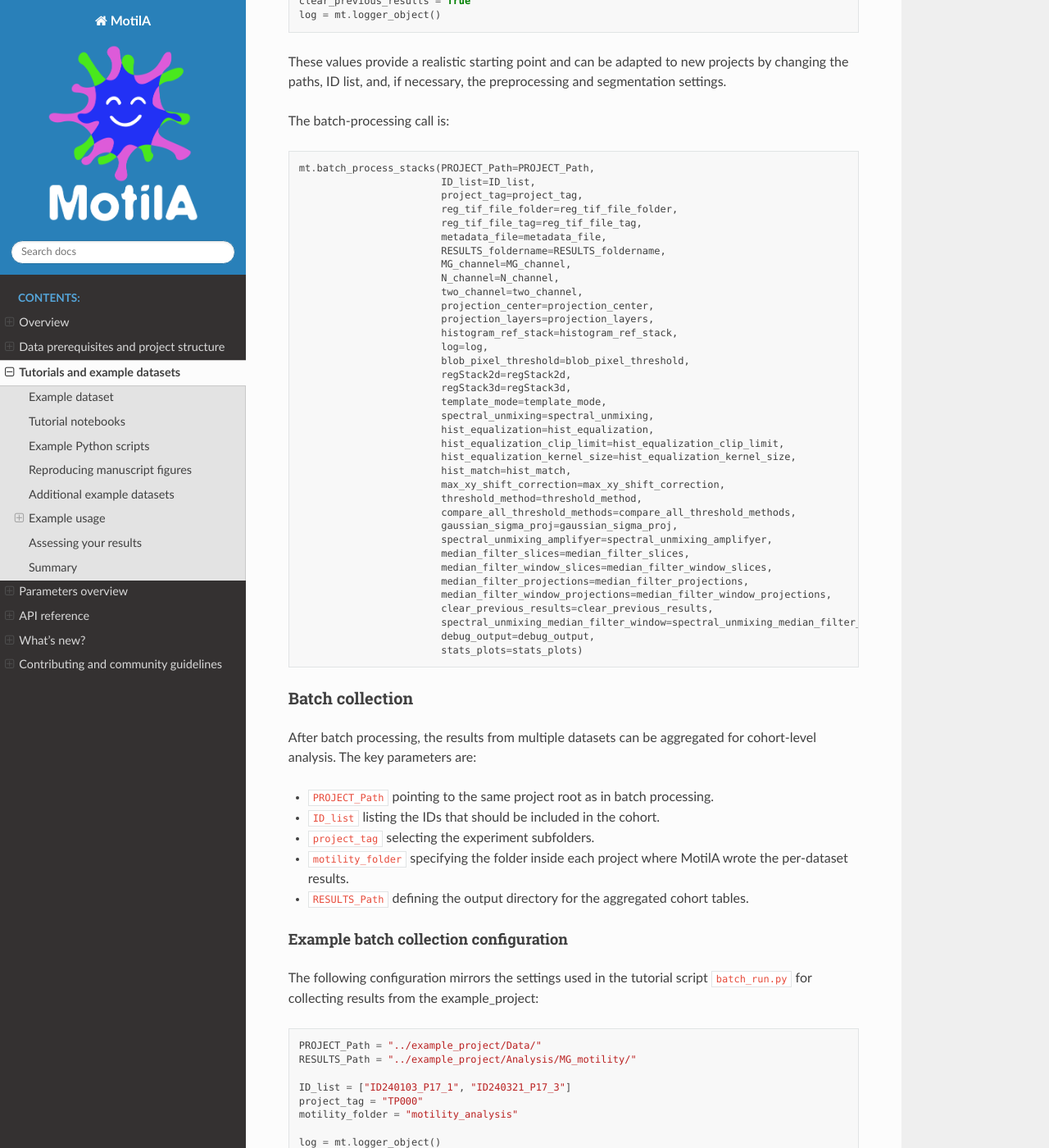
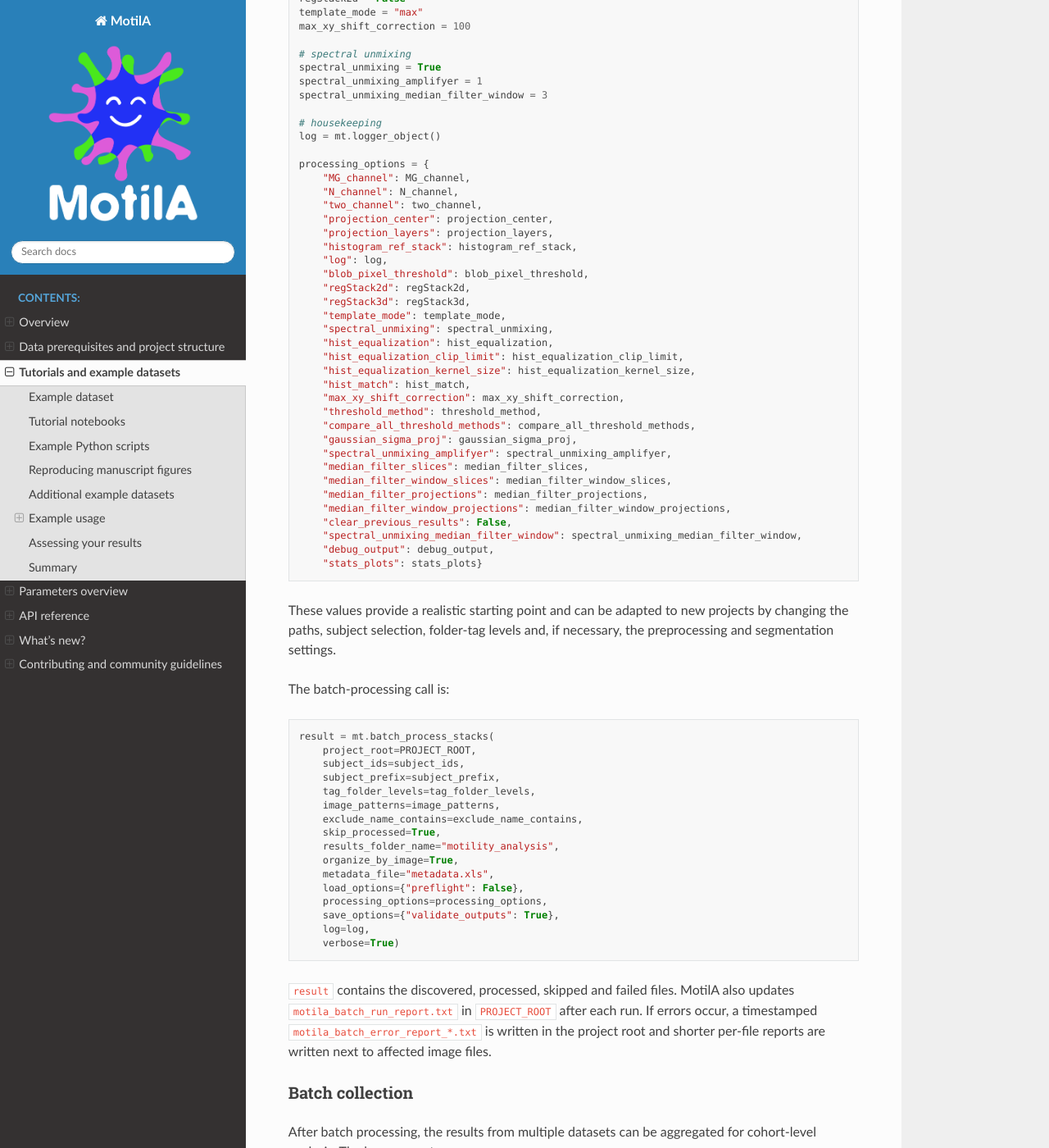
Before and after one commit to FabrizioMusacchio/MotilA, a Sphinx documentation site: the page built from docs/source/tutorials.rst, in a window 1280 px wide and 1400 px high, scrolled down 8500 px. Shown: the whole window at 82% size. Built offline with Sphinx 7.4.7 and the Read the Docs theme 3.1.0, drawn with Linux system fonts in a browser that asks for light colours; some of the changed text lies outside the part shown.

Commit message:
Refactor batch processing functions and enhance BIDS batch discovery tests
- Updated imports in motila.py to include new batch processing records and functions.
- Added new tests for batch discovery with subject IDs, prefixes, and multiple tag folder levels.
- Modified existing tests to accommodate the new batch processing functions and ensure backward compatibility.
- Implemented placeholder functions to simulate various processing outcomes for robust testing.
- Enhanced batch_collect tests to utilize flexible discovery and validate output files.

```diff
--- a/docs/source/tutorials.rst
+++ b/docs/source/tutorials.rst
@@ -350,13 +350,17 @@
 organized in a project folder. In addition, the following parameters control
 which datasets are processed and where the results are written:
 
-* ``PROJECT_Path`` specifies the root directory containing all ID folders.
-* ``ID_list`` selects which IDs inside ``PROJECT_Path`` are processed.
-* ``project_tag`` identifies project-specific subfolders within each ID.
-* ``reg_tif_file_folder`` and ``reg_tif_file_tag`` select the supported image
-  files that should be processed inside each project.
-* ``RESULTS_foldername`` defines where the motility results will be stored
-  within each project folder.
+* ``project_root`` specifies the root directory containing all subject folders.
+* ``subject_ids`` selects exact subjects, or ``subject_prefix`` discovers
+  matching subjects automatically.
+* ``tag_folder_levels`` describes the flexible folder levels below each
+  subject.
+* ``image_patterns`` selects supported image files by glob pattern; ``None``
+  uses MotilA's TIFF/OME-TIFF, CZI, LSM and RAW defaults.
+* ``exclude_name_contains`` filters unwanted files or folders such as previews.
+* ``results_folder_name`` defines where MotilA results are stored.
+* ``skip_processed`` skips files whose expected output already exists and
+  records them as already processed in the run report.
 * ``metadata_file`` (for example ``"metadata.xls"``) optionally overrides
   parameters such as channel indices or projection centers on a per-dataset
   basis.
@@ -371,14 +375,18 @@
 ``batch_run.py`` and demonstrates how to batch-process the included example
 datasets from the Zenodo record::
 
-   PROJECT_Path = "../example_project/Data/"
-   ID_list = ["ID240103_P17_1", "ID240321_P17_3"]
+   PROJECT_ROOT = "../example_project/Data/"
 
-   project_tag = "TP000"
-   reg_tif_file_folder = "registered"
-   reg_tif_file_tag = "reg"
-   RESULTS_foldername = "../motility_analysis/"
-   metadata_file = "metadata.xls"
+   subject_ids = ["ID240103_P17_1", "ID240321_P17_3"]
+   subject_prefix = "ID"
+
+   tag_folder_levels = [
+       ("TP000",),
+       ("registered",)]
+
+   image_patterns = None
+   # image_patterns = ("*reg*.ome.tif", "*reg*.tif")
+   exclude_name_contains = ("Preview",)
 
    # projection settings
    projection_layers = 44
@@ -420,53 +428,69 @@
    spectral_unmixing_median_filter_window = 3
 
    # housekeeping
-   clear_previous_results = True
    log = mt.logger_object()
 
+   processing_options = {
+       "MG_channel": MG_channel,
+       "N_channel": N_channel,
+       "two_channel": two_channel,
+       "projection_center": projection_center,
+       "projection_layers": projection_layers,
+       "histogram_ref_stack": histogram_ref_stack,
+       "log": log,
+       "blob_pixel_threshold": blob_pixel_threshold,
+       "regStack2d": regStack2d,
+       "regStack3d": regStack3d,
+       "template_mode": template_mode,
+       "spectral_unmixing": spectral_unmixing,
+       "hist_equalization": hist_equalization,
+       "hist_equalization_clip_limit": hist_equalization_clip_limit,
+       "hist_equalization_kernel_size": hist_equalization_kernel_size,
+       "hist_match": hist_match,
+       "max_xy_shift_correction": max_xy_shift_correction,
+       "threshold_method": threshold_method,
+       "compare_all_threshold_methods": compare_all_threshold_methods,
+       "gaussian_sigma_proj": gaussian_sigma_proj,
+       "spectral_unmixing_amplifyer": spectral_unmixing_amplifyer,
+       "median_filter_slices": median_filter_slices,
+       "median_filter_window_slices": median_filter_window_slices,
+       "median_filter_projections": median_filter_projections,
+       "median_filter_window_projections": median_filter_window_projections,
+       "clear_previous_results": False,
+       "spectral_unmixing_median_filter_window": spectral_unmixing_median_filter_window,
+       "debug_output": debug_output,
+       "stats_plots": stats_plots}
+
 These values provide a realistic starting point and can be adapted to new
-projects by changing the paths, ID list, and, if necessary, the preprocessing
-and segmentation settings.
+projects by changing the paths, subject selection, folder-tag levels and, if
+necessary, the preprocessing and segmentation settings.
 
 The batch-processing call is:
 
 .. code-block:: python
 
-   mt.batch_process_stacks(PROJECT_Path=PROJECT_Path,
-                           ID_list=ID_list,
-                           project_tag=project_tag,
-                           reg_tif_file_folder=reg_tif_file_folder,
-                           reg_tif_file_tag=reg_tif_file_tag,
-                           metadata_file=metadata_file,
-                           RESULTS_foldername=RESULTS_foldername,
-                           MG_channel=MG_channel,
-                           N_channel=N_channel,
-                           two_channel=two_channel,
-                           projection_center=projection_center,
-                           projection_layers=projection_layers,
-                           histogram_ref_stack=histogram_ref_stack,
-                           log=log,
-                           blob_pixel_threshold=blob_pixel_threshold,
-                           regStack2d=regStack2d,
-                           regStack3d=regStack3d,
-                           template_mode=template_mode,
-                           spectral_unmixing=spectral_unmixing,
-                           hist_equalization=hist_equalization,
-                           hist_equalization_clip_limit=hist_equalization_clip_limit,
-                           hist_equalization_kernel_size=hist_equalization_kernel_size,
-                           hist_match=hist_match,
-                           max_xy_shift_correction=max_xy_shift_correction,
-                           threshold_method=threshold_method,
-                           compare_all_threshold_methods=compare_all_threshold_methods,
-                           gaussian_sigma_proj=gaussian_sigma_proj,
-                           spectral_unmixing_amplifyer=spectral_unmixing_amplifyer,
-                           median_filter_slices=median_filter_slices,
-                           median_filter_window_slices=median_filter_window_slices,
-                           median_filter_projections=median_filter_projections,
-                           median_filter_window_projections=median_filter_window_projections,
-                           clear_previous_results=clear_previous_results,
-                           spectral_unmixing_median_filter_window=spectral_unmixing_median_filter_window,
-                           debug_output=debug_output,
-                           stats_plots=stats_plots)
+   result = mt.batch_process_stacks(
+       project_root=PROJECT_ROOT,
+       subject_ids=subject_ids,
+       subject_prefix=subject_prefix,
+       tag_folder_levels=tag_folder_levels,
+       image_patterns=image_patterns,
+       exclude_name_contains=exclude_name_contains,
+       skip_processed=True,
+       results_folder_name="motility_analysis",
+       organize_by_image=True,
+       metadata_file="metadata.xls",
+       load_options={"preflight": False},
+       processing_options=processing_options,
+       save_options={"validate_outputs": True},
+       log=log,
+       verbose=True)
+
+``result`` contains the discovered, processed, skipped and failed files. MotilA
+also updates ``motila_batch_run_report.txt`` in ``PROJECT_ROOT`` after each run.
+If errors occur, a timestamped ``motila_batch_error_report_*.txt`` is written in
+the project root and shorter per-file reports are written next to affected image
+files.
 
 Batch collection
 ~~~~~~~~~~~~~~~~
@@ -474,11 +498,13 @@
 After batch processing, the results from multiple datasets can be aggregated
 for cohort-level analysis. The key parameters are:
 
-* ``PROJECT_Path`` pointing to the same project root as in batch processing.
-* ``ID_list`` listing the IDs that should be included in the cohort.
-* ``project_tag`` selecting the experiment subfolders.
-* ``motility_folder`` specifying the folder inside each project where MotilA
-  wrote the per-dataset results.
+* ``project_root`` pointing to the same project root as in batch processing.
+* ``subject_ids`` or ``subject_prefix`` selecting the same subjects.
+* ``tag_folder_levels``, ``image_patterns`` and ``exclude_name_contains`` using
+  the same discovery settings as ``batch_process_stacks``.
+* ``results_folder_name`` specifying the folder where MotilA wrote the
+  per-dataset results.
+* ``organize_by_image`` matching the processing run.
 * ``RESULTS_Path`` defining the output directory for the aggregated cohort
   tables.
 
@@ -488,12 +514,13 @@
 The following configuration mirrors the settings used in the tutorial script
 ``batch_run.py`` for collecting results from the example_project::
 
-   PROJECT_Path = "../example_project/Data/"
+   PROJECT_ROOT = "../example_project/Data/"
    RESULTS_Path = "../example_project/Analysis/MG_motility/"
 
-   ID_list = ["ID240103_P17_1", "ID240321_P17_3"]
-   project_tag = "TP000"
-   motility_folder = "motility_analysis"
+   subject_ids = ["ID240103_P17_1", "ID240321_P17_3"]
+   tag_folder_levels = [
+       ("TP000",),
+       ("registered",)]
 
    log = mt.logger_object()
 
@@ -501,12 +528,18 @@
 
 .. code-block:: python
 
-   mt.batch_collect(PROJECT_Path=PROJECT_Path,
-                    ID_list=ID_list,
-                    project_tag=project_tag,
-                    motility_folder=motility_folder,
-                    RESULTS_Path=RESULTS_Path,
-                    log=log)
+   collection_result = mt.batch_collect(
+       project_root=PROJECT_ROOT,
+       subject_ids=subject_ids,
+       subject_prefix="ID",
+       tag_folder_levels=tag_folder_levels,
+       image_patterns=None,
+       exclude_name_contains=("Preview",),
+       results_folder_name="motility_analysis",
+       organize_by_image=True,
+       RESULTS_Path=RESULTS_Path,
+       log=log,
+       verbose=True)
 
 Assessing your results
 ----------------------
```
Also changed, not shown: README.md (+31 -0 lines), docs/source/data_requirements.rst (+47 -40 lines), docs/source/parameters.rst (+88 -52 lines), motila/__init__.py (+8 -0 lines), 5 other files.
